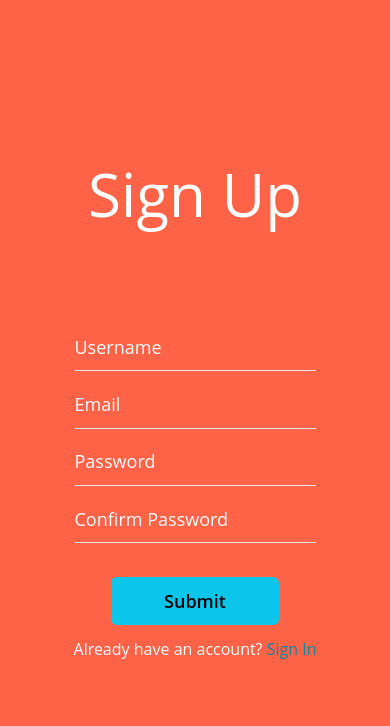
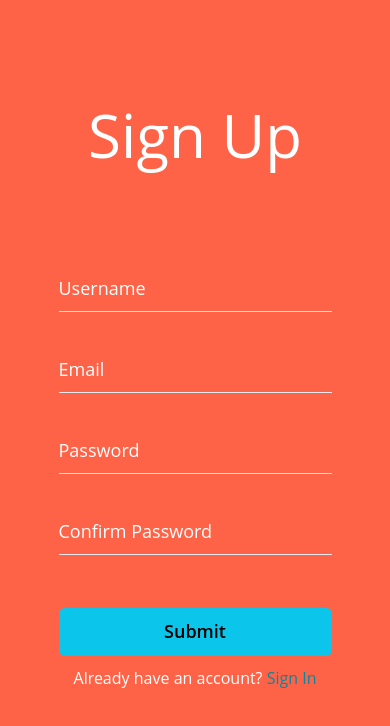
Before and after one commit to diderikk/SimpleChatApp, a React (Create React App) app in the folder frontend/: page /signup in a window 390 px wide. Shown: the top 726 px of the page. Built offline with nearby package versions, Linux system fonts and the light colour scheme.

Commit message:
responsiveness changes

```diff
--- a/frontend/src/App.tsx
+++ b/frontend/src/App.tsx
@@ -17,6 +17,7 @@ function App() {
       bg="tomato"
       color="white"
       fontSize="2xl"
+      overflow="hidden"
     >
       <Router navigator={history} location={history.location}>
         <Routes>
--- a/frontend/src/views/SignIn.tsx
+++ b/frontend/src/views/SignIn.tsx
@@ -38,7 +38,7 @@ export const SignIn: React.FC = () => {
     <Center
       h="100vh"
       w="100%"
-      py="30px"
+      pt="30px"
       pb="10vh"
       bg="tomato"
       color="white"
@@ -49,7 +49,7 @@ export const SignIn: React.FC = () => {
         Sign In
       </Text>
       <form onSubmit={handleSubmit}>
-        <Center flexDirection="column" h="25vh">
+        <Center flexDirection="column" h="100%">
           <Input
             name="email"
             value={inputValues.email}
@@ -60,6 +60,7 @@ export const SignIn: React.FC = () => {
             variant="flushed"
             isRequired={true}
             _placeholder={{ color: "white" }}
+            mb="25px"
           />
 
           <Spacer />
@@ -73,7 +74,7 @@ export const SignIn: React.FC = () => {
             variant="flushed"
             isRequired={true}
             _placeholder={{ color: "white" }}
-            mb="25px"
+            mb="45px"
           />
           <Spacer />
           <Center h="10vh" flexDir="column">
@@ -82,7 +83,7 @@ export const SignIn: React.FC = () => {
               colorScheme="cyan"
               type="submit"
               size="lg"
-              w="20vh"
+              w={{base: "70vw", md: "50vw", lg: "30vw", xl: "22vw"}}
               loadingText="Submitting"
               isLoading={isLoading}
               mb="10px"
--- a/frontend/src/views/SignUp.tsx
+++ b/frontend/src/views/SignUp.tsx
@@ -83,19 +83,19 @@ export const SignUp: React.FC = () => {
     <Center
       h="100vh"
       w="100%"
-      py="30px"
       pb="10vh"
       bg="tomato"
       color="white"
       fontSize="2xl"
       flexDirection="column"
+      overflow="hidden"
     >
       <Text fontSize="6xl" userSelect="none" mb="10vh">
         Sign Up
       </Text>
       <form onSubmit={(event) => handleSubmit(event)}>
-        <Center flexDirection="column" h="40vh">
-          <Stack>
+        <Center flexDirection="column" h="100%" w="100%">
+          <Stack mb="25px" w="100%">
             <Input
               name="username"
               value={inputValues.username}
@@ -103,6 +103,7 @@ export const SignUp: React.FC = () => {
               placeholder="Username"
               onChange={setInputValues}
               size="lg"
+              w="100%"
               variant="flushed"
               isRequired={true}
               _placeholder={{ color: "white" }}
@@ -116,7 +117,7 @@ export const SignUp: React.FC = () => {
           </Stack>
 
           <Spacer />
-          <Stack>
+          <Stack mb="25px" w="100%">
             <Input
               name="email"
               value={inputValues.email}
@@ -135,7 +136,7 @@ export const SignUp: React.FC = () => {
           </Stack>
           <Spacer />
 
-          <Stack>
+          <Stack mb="25px" w="100%">
             <Input
               name="password"
               value={inputValues.password}
@@ -156,7 +157,7 @@ export const SignUp: React.FC = () => {
           </Stack>
           <Spacer />
 
-          <Stack mb="25px">
+          <Stack mb="45px" w="100%">
             <Input
               name="confirmPassword"
               value={inputValues.confirmPassword}
@@ -185,7 +186,7 @@ export const SignUp: React.FC = () => {
             colorScheme="cyan"
             type="submit"
             size="lg"
-            w="20vh"
+            w={{base: "70vw", md: "50vw", lg: "30vw", xl: "22vw"}}
             loadingText="Submitting"
             isLoading={isLoading}
             mb="10px"
```
